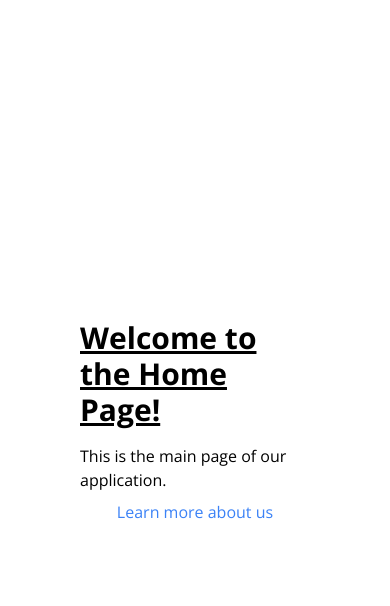
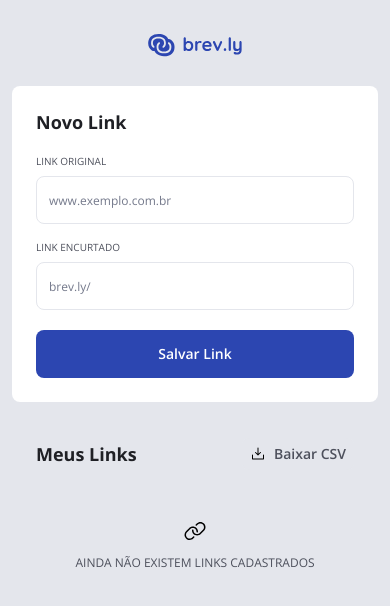
Before and after one commit to feliperocha93/brevly, a React (Vite) app in the folder web/: page / in a window 390 px wide. Shown: the top 606 px of the page. Built offline with nearby package versions, Linux system fonts and the light colour scheme.

Commit message:
feat: mobile layout to home page

```diff
--- a/web/package.json
+++ b/web/package.json
@@ -10,6 +10,7 @@
     "preview": "vite preview"
   },
   "dependencies": {
+    "@radix-ui/react-slot": "^1.2.0",
     "@tailwindcss/vite": "^4.1.4",
     "clsx": "^2.1.1",
     "pnpm": "^10.9.0",
--- a/web/src/App.tsx
+++ b/web/src/App.tsx
@@ -5,7 +5,7 @@ import NotFound from "./pages/NotFound"
 
 export function App() {
   return (
-    <main className='h-dvh flex flex-col items-center justify-center p-10'>
+    <main className='bg-gray-200 min-h-screen'>
       <Routes>
         <Route path="/" element={<Home />} />
         <Route path="/redirect" element={<Redirect />} />
--- a/web/src/components/ui/button.tsx
+++ b/web/src/components/ui/button.tsx
@@ -1,43 +1,46 @@
 import { clsx } from "clsx";
 import type { ButtonHTMLAttributes, ReactNode } from "react";
+import { Slot } from '@radix-ui/react-slot';
 
+type ButtonState = "default" | "disabled";
 type ButtonVariant = "primary" | "secondary";
-type ButtonState = "default" | "hover" | "disabled";
 
 interface ButtonProps extends ButtonHTMLAttributes<HTMLButtonElement> {
+    state?: ButtonState;
     variant?: ButtonVariant;
-    state?: ButtonState;
-    children: ReactNode;
+    asChild?: boolean;
+    children?: ReactNode;
 }
 
 export function Button({
     variant = "primary",
     state = "default",
+    asChild,
     children,
     ...props
 }: ButtonProps) {
-    const baseStyles = "px-4 py-2 rounded text-white font-semibold text-sm transition";
+    const baseStyles = "rounded-lg font-semibold text-md transition";
 
     const variants = {
         primary: {
-            default: "bg-blue-base hover:bg-blue-dark",
-            hover: "bg-blue-dark",
+            default: "px-4 bg-blue-base h-12 text-white hover:bg-blue-dark",
             disabled: "bg-blue-base opacity-50 cursor-not-allowed",
         },
         secondary: {
-            default: "bg-white text-blue-base border border-blue-base hover:bg-blue-100",
-            hover: "bg-blue-100",
+            default: "flex gap-2 items-center p-2 bg-gray-200 h-8 text-gray-500 hover:outline hover:outline-blue-base",
             disabled: "bg-white text-blue-base opacity-50 border border-blue-base cursor-not-allowed",
         },
     };
 
+    const Component = asChild ? Slot : "button";
+
     return (
-        <button
+        <Component
             className={clsx(baseStyles, variants[variant][state])}
             disabled={state === "disabled"}
             {...props}
         >
             {children}
-        </button>
+        </Component>
     );
 }
--- a/web/src/components/ui/icon-button.tsx
+++ b/web/src/components/ui/icon-button.tsx
@@ -1,24 +1,13 @@
-import { clsx } from "clsx";
-import { ButtonHTMLAttributes, ElementType } from "react";
-
-type IconButtonState = "default" | "hover";
+import { ButtonHTMLAttributes } from "react";
 
 interface IconButtonProps extends ButtonHTMLAttributes<HTMLButtonElement> {
-    state?: IconButtonState;
-    icon: ElementType;
+    icon: string;
 }
 
-export function IconButton({ state = "default", icon: Icon, ...props }: IconButtonProps) {
-    const baseStyles = "w-8 h-8 flex items-center justify-center rounded";
-
-    const variants = {
-        default: "bg-gray-100 hover:bg-gray-200",
-        hover: "bg-gray-200",
-    };
-
+export function IconButton({ icon, ...props }: IconButtonProps) {
     return (
-        <button className={clsx(baseStyles, variants[state])} {...props}>
-            <Icon className="text-gray-600 w-4 h-4" />
+        <button className="w-8 h-8 flex items-center justify-center rounded-sm bg-gray-200 hover:border hover:border-gray-600" {...props}>
+            <img src={icon} className="text-gray-600 w-4 h-4" />
         </button>
     );
 }
--- a/web/src/components/ui/input.tsx
+++ b/web/src/components/ui/input.tsx
@@ -16,7 +16,7 @@ export function Input({ label, error, value, placeholder, ...props }: InputProps
             ? "active"
             : "default";
 
-    const base = "w-full px-3 py-2 rounded text-sm outline-none transition";
+    const base = "w-full px-3 py-2 h-12 rounded-lg text-sm outline-none transition placeholder-gray-400 placeholder-text-md";
 
     const variants = {
         empty: {
@@ -42,8 +42,8 @@ export function Input({ label, error, value, placeholder, ...props }: InputProps
     };
 
     return (
-        <div className="flex flex-col gap-1">
-            {label && <label className="text-xs uppercase font-semibold text-gray-500">{label}</label>}
+        <div className="flex flex-col gap-2">
+            {label && <label className="text-xs uppercase text-gray-500">{label}</label>}
             <input
                 className={clsx(base, variants[variant][state])}
                 value={value}
--- a/web/src/pages/Home.tsx
+++ b/web/src/pages/Home.tsx
@@ -1,9 +1,77 @@
+import { Button } from "../components/ui/button";
+import { IconButton } from "../components/ui/icon-button";
+import { Input } from "../components/ui/input";
+
+import logo from "../assets/vectors/Logo.svg";
+
+import IconCopy from "../assets/icons/Copy.svg";
+import IconDonwload from "../assets/icons/DownloadSimple.svg";
+import IconLink from "../assets/icons/Link.svg";
+import IconTrash from "../assets/icons/Trash.svg";
+
+// Componentizar
+// Desktop
+// Interactive
+// Conect to back end
+
+const links = []
+
 export default function Home() {
     return (
-        <main className='h-dvh flex flex-col items-center justify-center p-10'>
-            <h1 className="text-3xl font-bold underline">Welcome to the Home Page!</h1>
-            <p className="mt-4">This is the main page of our application.</p>
-            <a href="/about" className="mt-2 text-blue-500 hover:underline">Learn more about us</a>
-        </main>
+        <div className="flex flex-col gap-3 items-center bg-gray-200 py-8 px-3">
+            <img
+                src={logo}
+                alt="Brevly Logo"
+                width={96}
+                height={24}
+                className="mb-4"
+            />
+
+            <div className="flex flex-col gap-5 bg-white p-6 w-full rounded-lg">
+                <h2 className="text-lg font-bold text-gray-600">Novo Link</h2>
+
+                <div className="flex flex-col gap-4">
+                    <Input label="Link Original" placeholder="www.exemplo.com.br" />
+                    <Input label="Link Encurtado" placeholder="brev.ly/" />
+                </div>
+
+                <Button>Salvar Link</Button>
+            </div>
+
+            <div className="flex flex-col gap-4 bg- p-6 w-full rounded-lg">
+                <div className="flex items-center justify-between">
+                    <h2 className="text-lg font-bold text-gray-600">Meus Links</h2>
+                    <Button variant="secondary">
+                        <img src={IconDonwload} alt="Download CSV" className="w-4 h-4" />
+                        <span>Baixar CSV</span>
+                    </Button>
+                </div>
+
+                <div className="flex flex-col">
+                    {links.map((link) => (
+                        <div key={link.id} className="flex justify-between border-t border-t-gray-200 py-3">
+                            <div className="flex flex-col gap-1">
+                                <span className="text-md font-semibold text-blue-base">{link.shortened}</span>
+                                <span className="text-sm text-gray-500 max-w-[160px] truncate">{link.original}</span>
+                            </div>
+
+                            <div className="flex gap-1 items-center justify-between">
+                                <span className="text-sm text-gray-500 mr-3">{link.count} acessos</span>
+                                <IconButton icon={IconCopy} />
+                                <IconButton icon={IconTrash} />
+                            </div>
+                        </div>
+                    ))}
+
+                    {/* Placeholder for no links */}
+                    {links.length === 0 && (
+                        <div className="flex flex-col gap-3 items-center justify-center border-t border-t-gray-200 pt-8 pb-4">
+                            <img src={IconLink} alt="No links" className="w-6 h-6 text-gray-400" />
+                            <span className="text-sm uppercase text-gray-500">Ainda não existem links cadastrados</span>
+                        </div>
+                    )}
+                </div>
+            </div>
+        </div>
     )
 }
--- a/web/tailwind.config.ts
+++ b/web/tailwind.config.ts
@@ -8,13 +8,13 @@ export default {
         extend: {
             colors: {
                 blue: {
-                    base: "#2C4681",
+                    base: "#2C46B1",
                     dark: "#2C4091"
                 },
                 gray: {
                     100: "#F9F9FB",
                     200: "#E4E6EC",
-                    300: "#DCDFFD",
+                    300: "#CDCFD5",
                     400: "#74798B",
                     500: "#4D505C",
                     600: "#1F2025"
```
Also changed, not shown: 1 other file (tests, documents, lock files or other folders).
